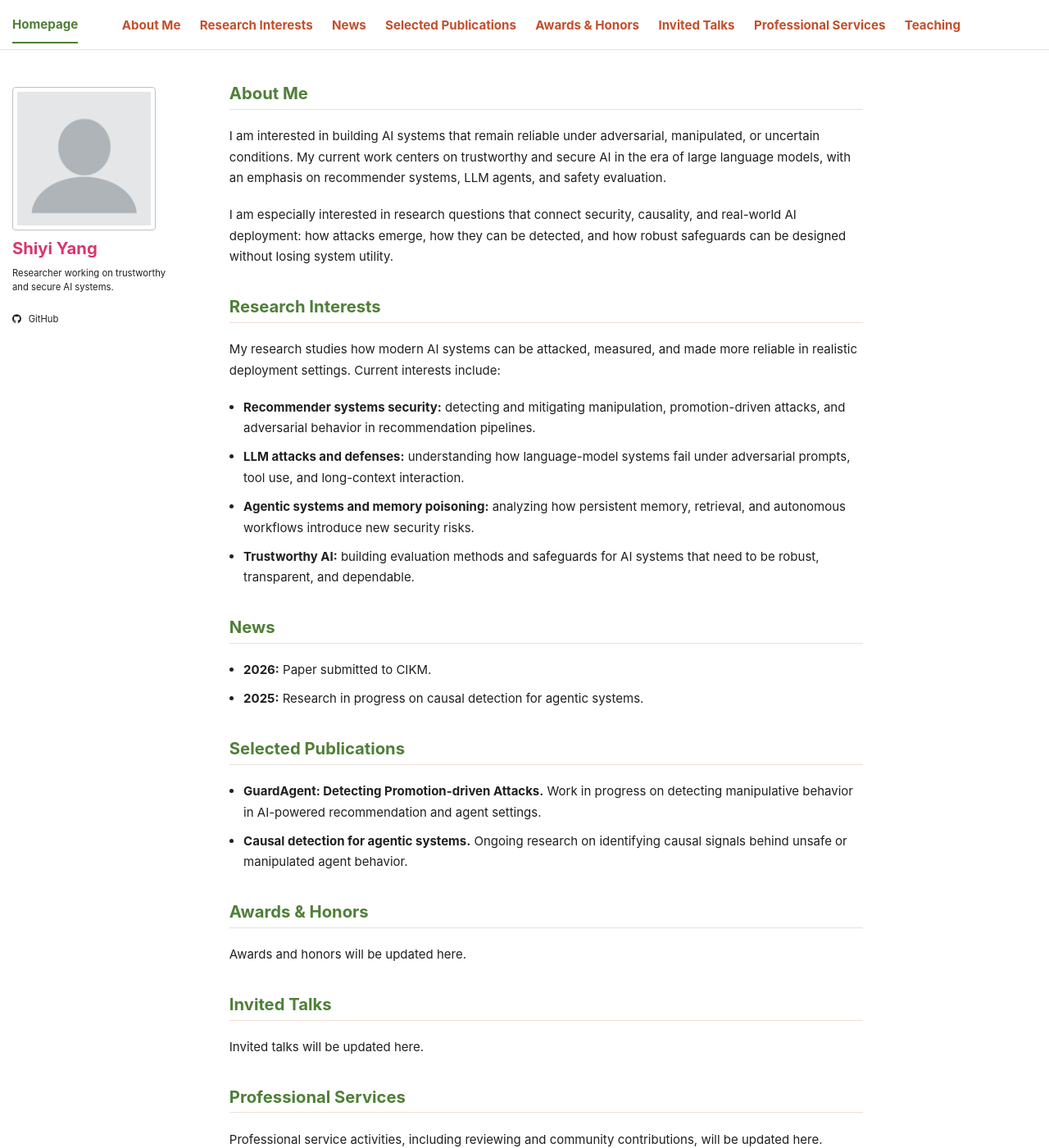
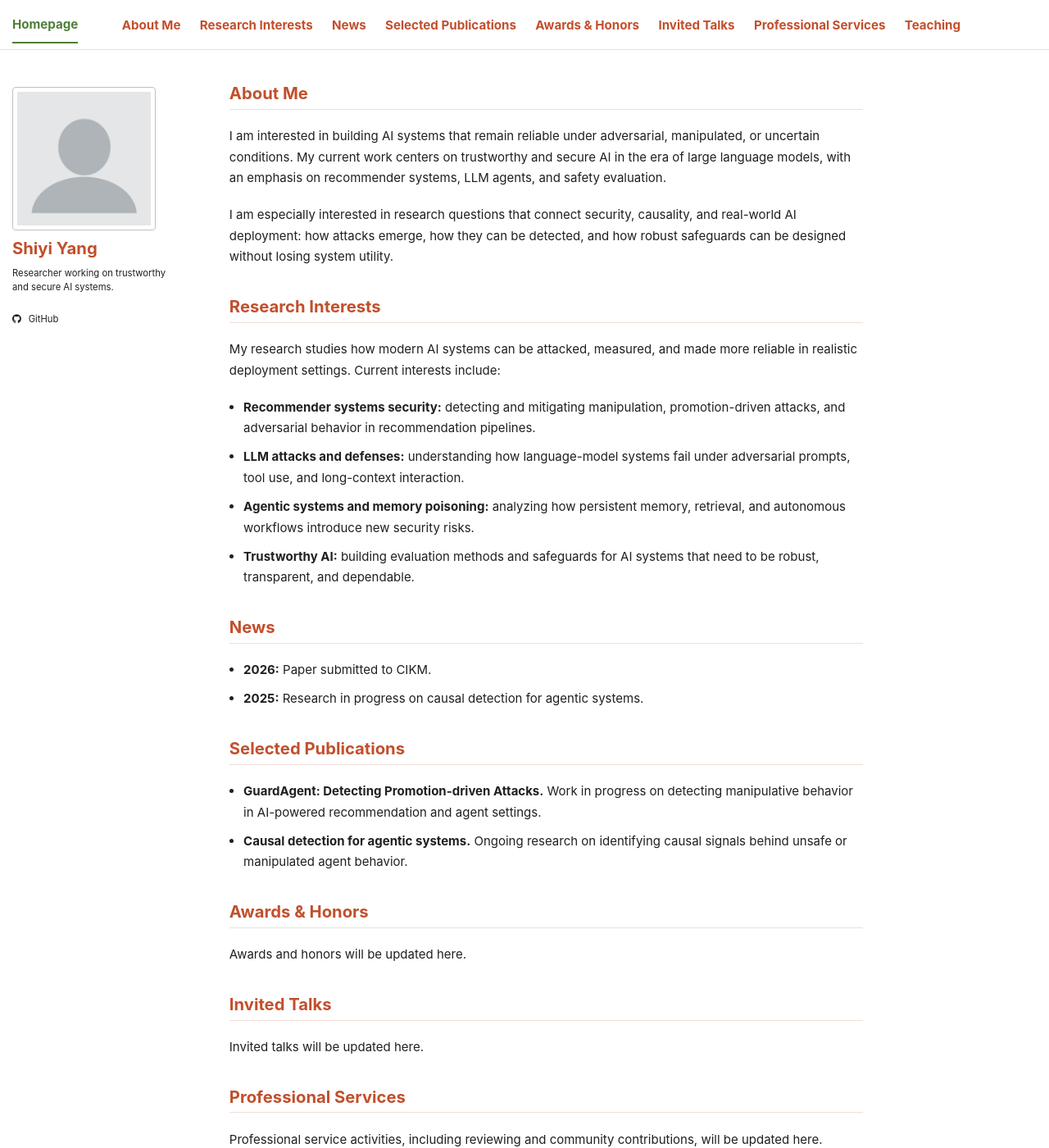
Before and after one commit to shiyiyang-ai/shiyiyang-ai.github.io, a Jekyll site: the page built from _pages/about.md, in a window 1280 px wide and 1400 px high. Shown: the whole window at 82% size. Built offline with Jekyll 4.4.1, drawn with Linux system fonts in a browser that asks for light colours; a script bundle is joined from its source files by our own code; library files that are not in the unit come from our copies.

Commit message:
Rebalance homepage accents

```diff
--- a/assets/css/main.scss
+++ b/assets/css/main.scss
@@ -121,7 +121,7 @@ body {
 .page__content h2 {
   margin-top: 1.8em;
   padding-bottom: 0.3em;
-  color: #4f7f38;
+  color: #c24f2c;
   border-bottom: 1px solid #f0ded7;
   font-size: 1.35em;
 }
@@ -156,7 +156,7 @@ body {
 }
 
 .author__name {
-  color: #d9366f;
+  color: #c24f2c;
   font-size: 1.35em !important;
   line-height: 1.2;
 }
```
